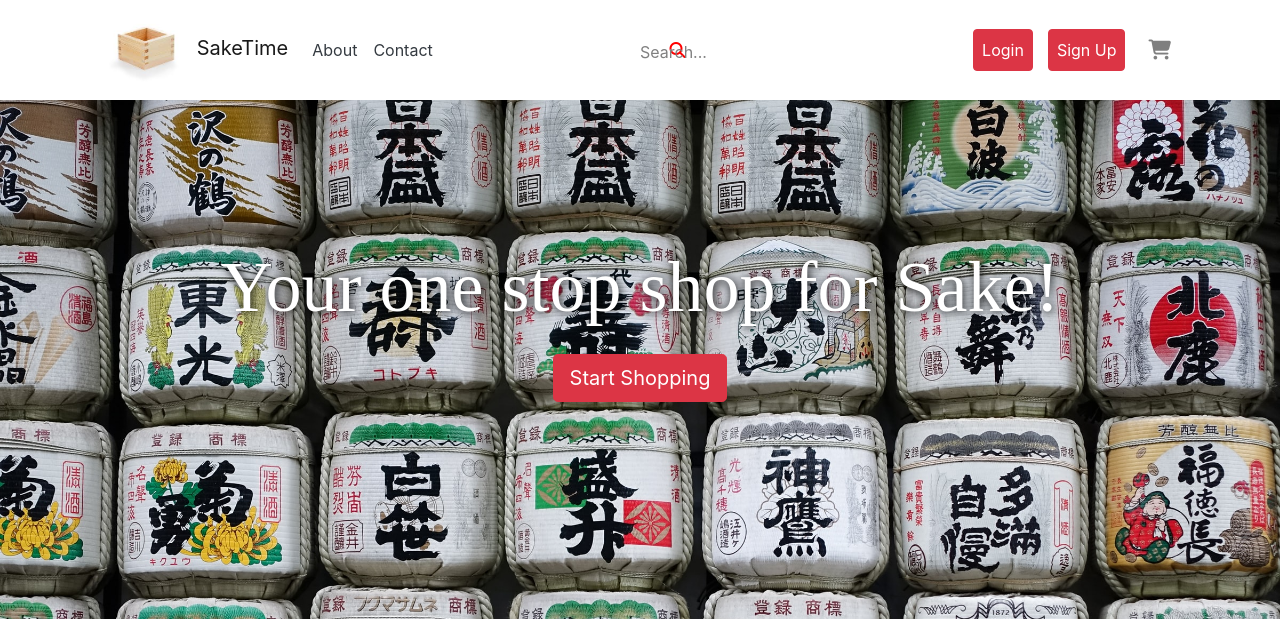
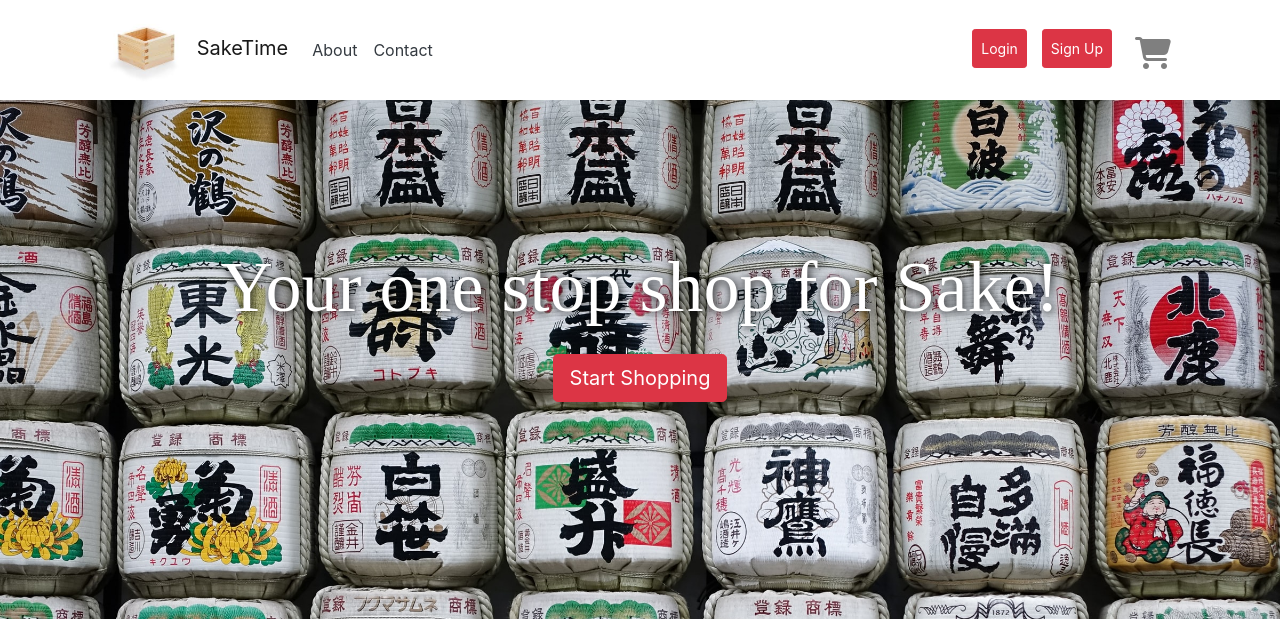
Before and after one commit to berlink2/saketime_project, a Django app: page / in a window 1280 px wide. Shown: the top 619 px of the page. Run offline with Django 3.2, Linux system fonts and the light colour scheme; some libraries are stand-ins or nearby versions.

Commit message:
tidier navbar

```diff
--- a/main/static/css/navbar.css
+++ b/main/static/css/navbar.css
@@ -8,7 +8,9 @@
 
     }
 
+
     .search_input{
+        padding-right: 50px;
     color: black;
     border: 0;
     outline: 0;
@@ -20,12 +22,7 @@
         -webkit-transition: color ;
     }
 
-    #disappear{
-    position: absolute;
-        top: 40%;
-        left: 50%;
-        color: gray;
-    }
+
 
     .searchbar:hover > #disappear{
     color: transparent;
@@ -57,3 +54,10 @@
     color:red;
     text-decoration:none;
     }
+
+
+ #disappear{
+    position: absolute;
+        top: 40%;
+        left: 45%;
+    }
--- a/main/templates/main/product_detail.html
+++ b/main/templates/main/product_detail.html
@@ -42,7 +42,7 @@
     <table class="table">
         <tr>
             <th>Brewer</th>
-            <a href=""> <td><a href="#">{{ product.brewery }}</a></td>
+            <td><a href="#">{{ product.brewery }}</a></td>
         </tr>
         <tr>
             <th>Prefecture</th>
--- a/main/templates/navbar.html
+++ b/main/templates/navbar.html
@@ -1,9 +1,9 @@
 {% load staticfiles %}
-<link rel="stylesheet" href="{% static 'css/navbar.css'  %}">
+{% load thumbnail %}
 
 
 <div class="container">
-<nav  class="navbar py-0 navbar-expand-lg navbar-light bg-white">
+    <nav class="navbar py-0 navbar-expand-lg navbar-light bg-white">
 
         <a class="navbar-brand" href="{% url 'home' %}">
             <img src="{% static 'images/masu.jpeg' %}" width="90" height="90" alt="logo"> SakeTime
@@ -17,7 +17,7 @@
                 <ul class="navbar-nav mr-auto">
 
                     <li class="nav-item">
-                <a  class="nav-link text-dark" href="{% url 'about-us' %}">About</a>
+                        <a class="nav-link text-dark" href="{% url 'about-us' %}">About</a>
                     </li>
                     <li class="nav-item">
                         <a class="nav-link text-dark" href="{% url 'contact-us' %}">Contact</a>
@@ -26,6 +26,7 @@
 
                 <ul class="navbar-nav ml-auto">
                     {% if request.user.is_authenticated %}
+
                         <li class="nav-item">
                             <a class="nav-link text-dark " href="{% url 'logout' %}">Logout</a>
                         </li>
@@ -38,9 +39,9 @@
                         </li>
                     {% endif %}
 
-        <li class="nav-item">
-            <a class="nav-link" href="{% url 'cart' %}">
-                <i class="fas fa-shopping-cart fa-lg"></i>
+                    <li class="nav-item ">
+                        <a class="nav-link text-dark" href="{% url 'cart' %}">
+                            Cart
                         </a>
 
 
@@ -51,8 +52,6 @@
                 <!-- Right -->
             </div>
         </button>
-
-
 
 
         <div class="collapse navbar-collapse" id="navbarSupportedContent">
@@ -72,35 +71,59 @@
             {#      <a href="#" class=" my-2 my-sm-0" type="submit"><i class="fas fa-search text-danger"></i></a>#}
             {#    </form>#}
 
-    <div class="d-flex justify-content-center inli text-center">
-        <div class="searchbar"><p id="disappear">Search...</p>
-          <input class="search_input" type="text" name="" placeholder="Search...">
-          <a href="#" class="search_icon"><i class="fas fa-search"></i></a>
-        </div>
-    </div>
+            {#    <div class="d-flex justify-content-center inli text-center">#}
+            {#        <div class="searchbar"><p id="disappear">Search...</p>#}
+            {#          <input class="search_input" type="text" name="" placeholder="Search...">#}
+            {#          <a href="#" class="search_icon"><i class="fas fa-search"></i></a>#}
+            {#        </div>#}
+            {#    </div>#}
 
 
             <ul class="navbar-nav ml-auto">
                 {% if request.user.is_authenticated %}
                     <li class="nav-item col-auto pr-0">
-                <a class="nav-link text-white btn-danger" href="{% url 'logout' %}">Logout</a>
+                        <a class="btn btn-default dropdown-toggle" type="button" id="menu1" data-toggle="dropdown">
+                            {% thumbnail request.user.userprofile.profile_image "75x75" as im %}
+                                <img class="rounded-circle border border-dark z-depth-2" src="{{ im.url }}"/>
+
+                            {% endthumbnail %}
+
+                        </a>
+                        <ul class="dropdown-menu" role="menu" aria-labelledby="imageDropdown">
+                            <li role="presentation"><a role="menuitem" class="text-dark" tabindex="-1"
+                                                       href="{% url 'logout' %}">Logout</a></li>
+
+                        </ul>
+
                     </li>
-            {% else %}
-             <li class="nav-item col-auto ml-5 pr-0">
-                <a class="btn nav-link text-white btn-danger" href="{% url 'login' %}">Login</a>
-            </li>
-             <li class="nav-item col-auto pr-0">
-                <a class="btn nav-link text-white btn-danger" href="{% url 'register' %}">Sign Up</a>
-            </li>
-            {% endif %}
 
-        <li class="nav-item col-auto pr-0">
-            <a class="nav-link" href="{% url 'cart' %}">
-                <i class="fas fa-shopping-cart fa-lg"></i>
+
+
+                    <li class="nav-item col-auto pr-0 mr-0">
+                        <a class="nav-link mt-2" href="{% url 'cart' %}">
+                            <i class="fas fa-shopping-cart fa-2x"></i>
                         </a>
 
 
                     </li>
+
+                {% else %}
+                    <li class="nav-item col-auto ml-5 pr-0 mt-2">
+                        <a class="btn nav-link btn-sm text-white btn-danger" href="{% url 'login' %}">Login</a>
+                    </li>
+                    <li class="nav-item col-auto pr-0 mt-2">
+                        <a class="btn btn-sm nav-link text-white btn-danger" href="{% url 'register' %}">Sign Up</a>
+                    </li>
+
+                    <li class="nav-item col-auto pr-0 mr-0 mt-0">
+                        <a class="nav-link mt-2" href="{% url 'cart' %}">
+                            <i class="fas fa-shopping-cart fa-2x"></i>
+                        </a>
+
+
+                    </li>
+                {% endif %}
+
 
             </ul>
 
--- a/saketime_project/settings.py
+++ b/saketime_project/settings.py
@@ -35,11 +35,11 @@ INSTALLED_APPS = [
     'django.contrib.sessions',
     'django.contrib.messages',
     'django.contrib.staticfiles',
-    'rest_framework',
     'main.apps.MainConfig',
     'django_tables2',
     'sorl.thumbnail',
     'users.apps.UsersConfig',
+    'rest_framework',
 
 ]
 
--- a/saketime_project/urls.py
+++ b/saketime_project/urls.py
@@ -22,6 +22,7 @@ Including another URLconf
 
 urlpatterns = [
     path('admin/', admin.site.urls),
-    path("",include('rest_framework.urls')),
+
     path('', include('main.urls')),
+path("",include('rest_framework.urls')),
 ] + static(settings.MEDIA_URL, document_root=settings.MEDIA_ROOT)
```
Also changed, not shown: db.sqlite3, 4 other files. Lines whose indentation alone changed are shown as unchanged.
